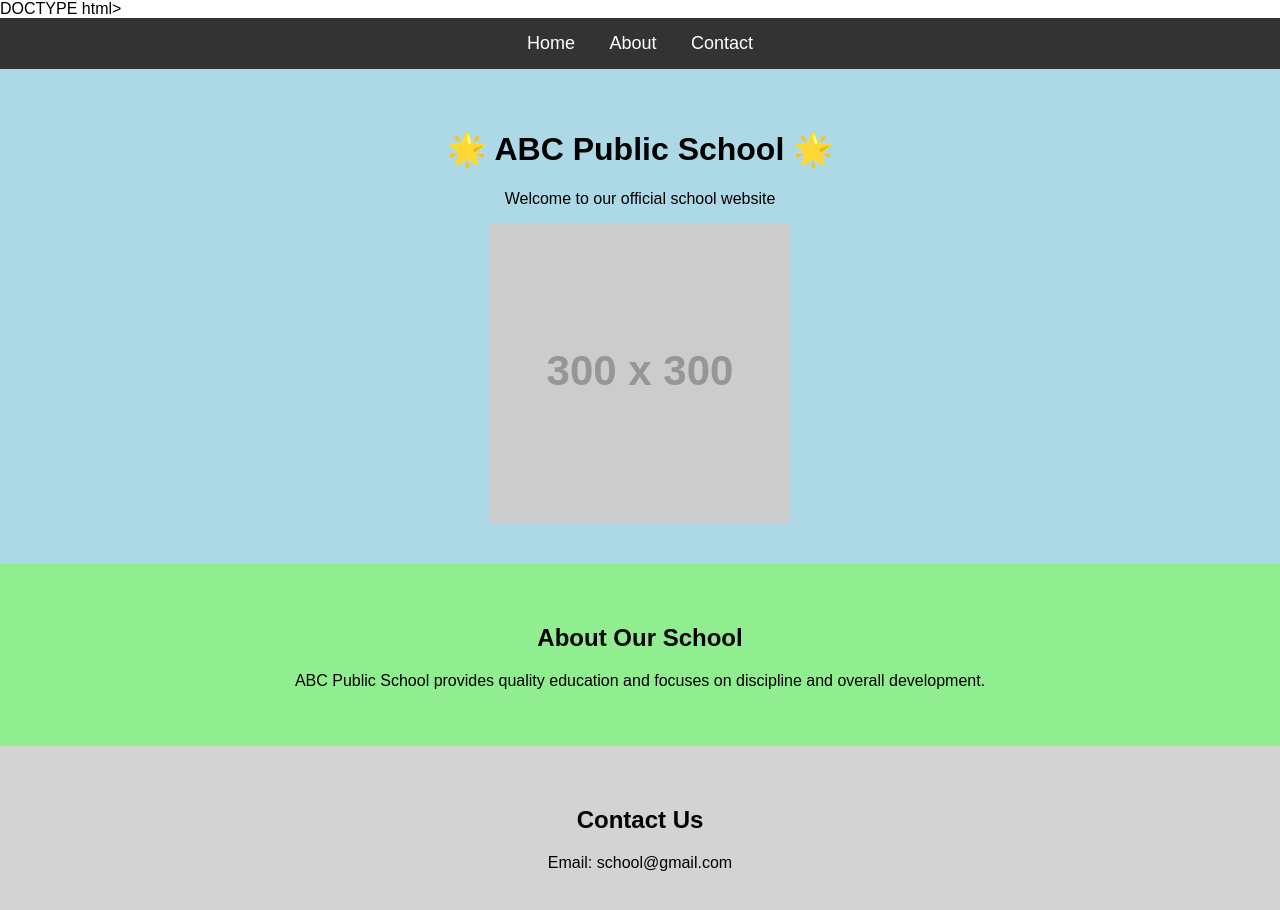
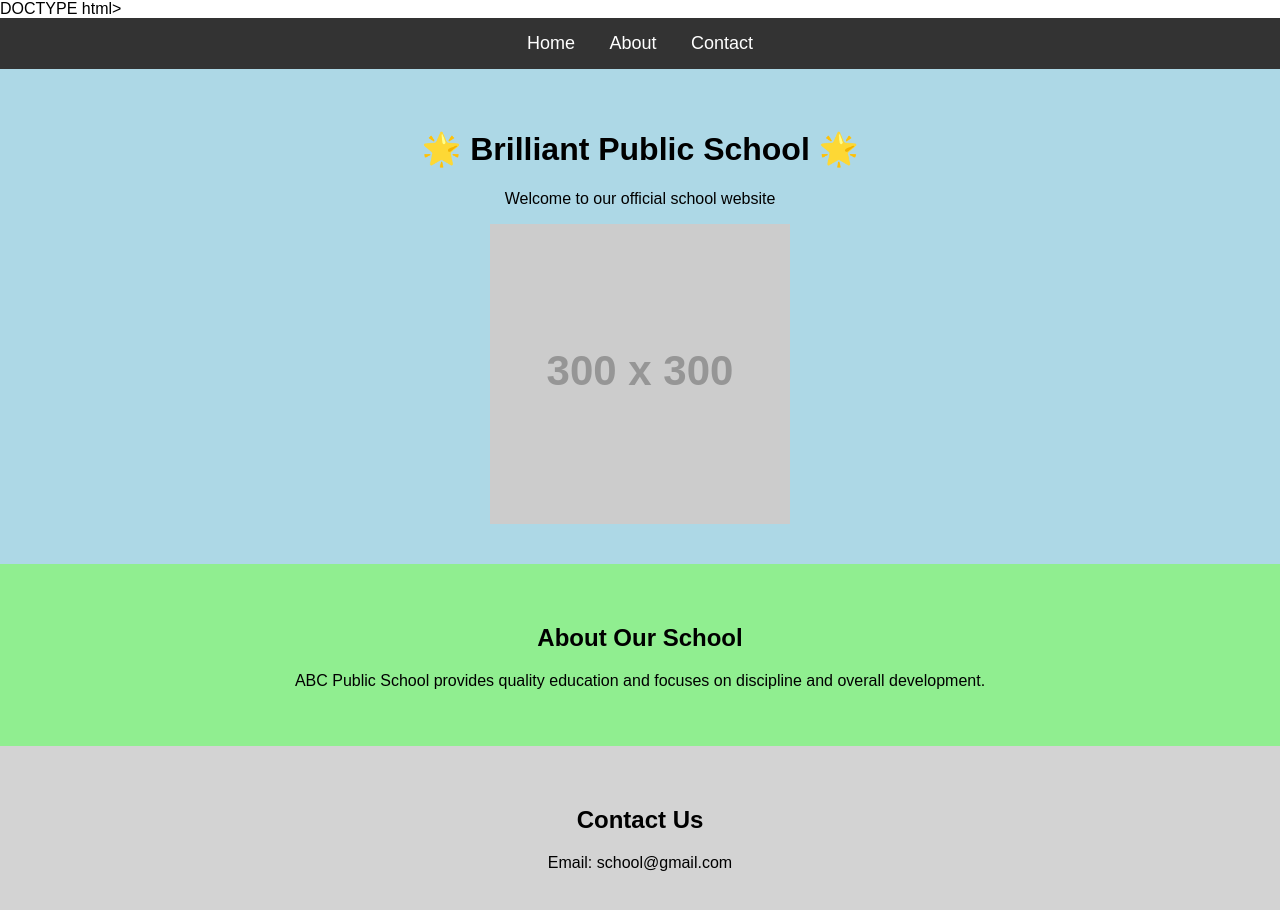
Before and after one commit to abhishekrana2000com-cpu/Abhishek32, a plain HTML site: page index.html in a window 1280 px wide. Drawn offline with Linux system fonts and the light colour scheme; placeholder pictures from the web are drawn by us.

Commit message:
Update index.html

```diff
--- a/index.html
+++ b/index.html
@@ -58,7 +58,7 @@ DOCTYPE html>
 
     <!-- Home Section -->
     <div class="section home">
-        <h1>🌟 ABC Public School 🌟</h1>
+        <h1>🌟 Brilliant Public School 🌟</h1>
         <p>Welcome to our official school website</p>
         <img src="https://via.placeholder.com/300" alt="School Image">
     </div>
```
